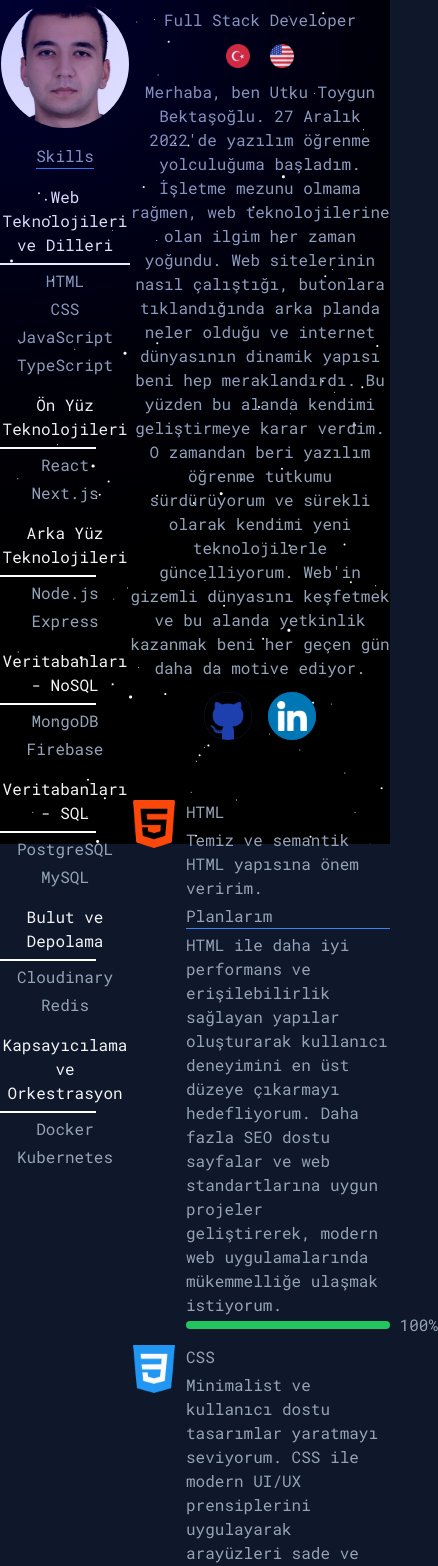
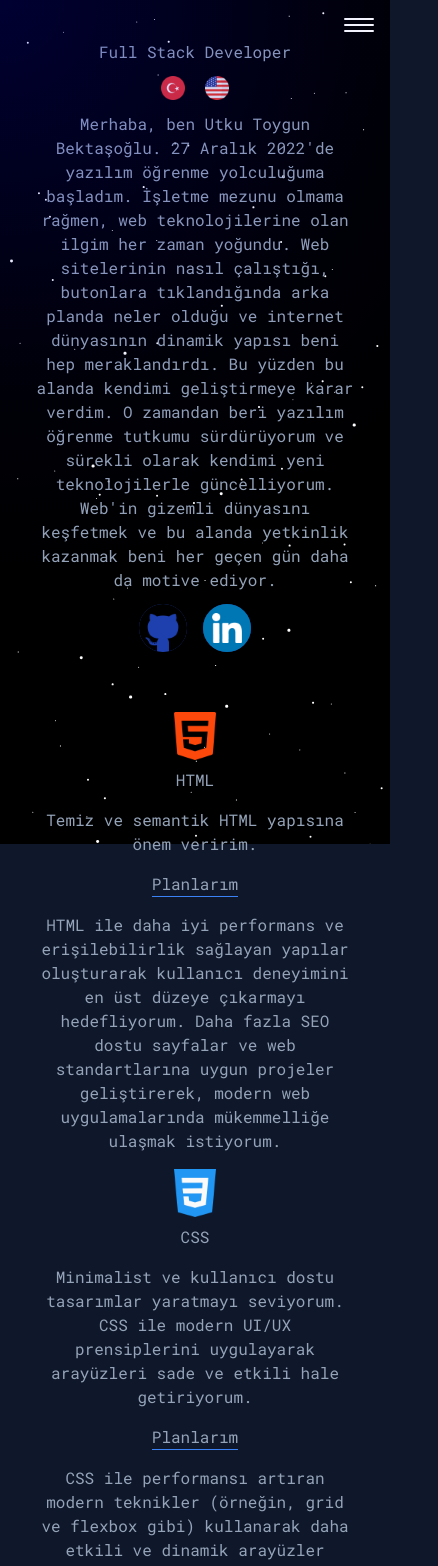
Before and after one commit to utkbkts/utkubektasoglu, a React (Vite) app: page / in a window 390 px wide. Shown: the top 1566 px of the page, 438 px wide, since content can reach past the window. Built offline with nearby package versions, Linux system fonts and the light colour scheme.

Commit message:
responsive update

```diff
--- a/src/App.jsx
+++ b/src/App.jsx
@@ -1,12 +1,26 @@
+import { useState } from "react";
 import Cursor from "./components/cursor/Cursor";
+import Header from "./components/header/Header";
 import StarryBackground from "./components/starBackground/StarryBackground ";
 import HomePage from "./pages/HomePage";
+import { useTranslation } from "react-i18next";
 
 const App = () => {
+  const [t, i18n] = useTranslation("global");
+  const [tabs, setTabs] = useState(1);
+  const handleChangeLanguage = (lang) => {
+    i18n.changeLanguage(lang);
+  };
   return (
     <div>
+      <Header t={t} tabs={tabs} setTabs={setTabs} />
       <StarryBackground />
-      <HomePage />
+      <HomePage
+        handleChangeLanguage={handleChangeLanguage}
+        t={t}
+        tabs={tabs}
+        setTabs={setTabs}
+      />
       <Cursor />
     </div>
   );
--- /dev/null
+++ b/src/components/MobileHeader.jsx
@@ -0,0 +1,33 @@
+import PropTypes from "prop-types";
+import { skillsData } from "../content/Data";
+import { motion } from "framer-motion";
+const MobileHeader = ({ t, setTabs, setActive }) => {
+  return (
+    <div className="fixed bg-black/80 w-full h-full">
+      <ul className="flex flex-col gap-8 items-center justify-center h-full ">
+        {skillsData.map((item, index) => (
+          <motion.li
+            initial={{ opacity: 0 }}
+            onClick={() => {
+              setTabs(item.id);
+              setActive(false);
+            }}
+            animate={{ opacity: 1 }}
+            key={item.id}
+            transition={{ duration: 1, delay: index * 0.5 + 0.5 }}
+            className="relative"
+          >
+            {t(`skills.${item.title}.header`)}
+            <span className="absolute -bottom-2 bg-white left-0 h-[2px] w-full"></span>
+          </motion.li>
+        ))}
+      </ul>
+    </div>
+  );
+};
+MobileHeader.propTypes = {
+  t: PropTypes.func.isRequired,
+  setTabs: PropTypes.func,
+  setActive: PropTypes.func,
+};
+export default MobileHeader;
--- a/src/components/front-end/FrontEndTecnologies.jsx
+++ b/src/components/front-end/FrontEndTecnologies.jsx
@@ -15,9 +15,9 @@ const FrontEndTecnologies = ({ t }) => {
           animate={{ opacity: 1, y: 0 }}
           transition={{ duration: 1, delay: index * 0.5 + 0.5 }}
           key={item.id}
-          className="border border-gray-200 bg-transparent h-[500px] rounded-md flex items-center justify-center"
+          className="border border-gray-200 bg-transparent md:h-[500px] h-full rounded-md flex items-center justify-center md:flex-row flex-col md:p-0 p-4"
         >
-          <div className="flex-1 flex justify-center">
+          <div className="md:flex-1  flex justify-center">
             <img
               src={item.img}
               className={`w-16 h-16 rounded-full ${
--- /dev/null
+++ b/src/components/header/Header.jsx
@@ -0,0 +1,36 @@
+import { useState } from "react";
+import MobileHeader from "../MobileHeader";
+import PropTypes from "prop-types";
+
+const Header = ({ t, setTabs, tabs }) => {
+  const [active, setActive] = useState(false);
+  return (
+    <>
+      <div className="fixed top-0 w-full container mx-auto right-0 p-4 z-50">
+        <div
+          className={`hamburger ${active ? "active" : ""}`}
+          onClick={() => setActive(!active)}
+        >
+          <span className="bar"></span>
+          <span className="bar"></span>
+          <span className="bar"></span>
+        </div>
+      </div>
+      {active && (
+        <MobileHeader
+          t={t}
+          tabs={tabs}
+          setTabs={setTabs}
+          setActive={setActive}
+        />
+      )}
+    </>
+  );
+};
+
+Header.propTypes = {
+  t: PropTypes.func.isRequired,
+  tabs: PropTypes.number,
+  setTabs: PropTypes.func,
+};
+export default Header;
--- a/src/components/webTecnologies/WebTecnologies.jsx
+++ b/src/components/webTecnologies/WebTecnologies.jsx
@@ -34,11 +34,14 @@ const WebTecnologies = ({ t }) => {
   };
 
   return (
-    <div className="h-full w-full pt-12 grid grid-cols-1 gap-4 mb-3">
+    <div className="h-full w-full pt-12 grid grid-cols-1 gap-4 mb-3  ">
       {skillsDetail.map((item, index) => (
-        <div key={item.id} className="flex gap-2">
+        <div
+          key={item.id}
+          className="flex gap-2 md:flex-row flex-col md:items-start items-center"
+        >
           <img src={item.img} alt="" className="w-12 h-12" />
-          <div className="flex flex-col gap-1 ">
+          <div className="flex flex-col gap-4 md:items-start items-center">
             <motion.h1
               initial={{ opacity: 0, y: 50 }}
               animate={{ opacity: 1, y: 0 }}
@@ -47,6 +50,7 @@ const WebTecnologies = ({ t }) => {
               {item.title}
             </motion.h1>
             <motion.p
+              className="md:text-left text-center"
               initial={{ opacity: 0, y: 50 }}
               animate={{ opacity: 1, y: 0 }}
               transition={{ duration: 1, delay: index * 0.5 + 1 }}
@@ -62,6 +66,7 @@ const WebTecnologies = ({ t }) => {
               {t("plans.header")}
             </motion.h1>
             <motion.p
+              className="md:text-left text-center"
               initial={{ opacity: 0, y: 50 }}
               animate={{ opacity: 1, y: 0 }}
               transition={{ duration: 1, delay: index * 0.5 + 2 }}
@@ -72,7 +77,7 @@ const WebTecnologies = ({ t }) => {
               initial={{ opacity: 0 }}
               animate={{ opacity: 1 }}
               transition={{ duration: 1, delay: index * 0.5 + 2.5 }}
-              className="relative w-full h-2 bg-gray-800 rounded-md"
+              className="relative w-full h-2 bg-gray-800 rounded-md lg:block hidden"
             >
               <span
                 className="absolute top-0 left-0 h-full bg-green-500 rounded-md"
--- a/src/content/Data.jsx
+++ b/src/content/Data.jsx
@@ -24,6 +24,7 @@ export const skillsData = [
   {
     id: 1,
     category: "Web Technologies & languages",
+    title: "technologies",
     skills: [
       { name: "HTML" },
       { name: "CSS" },
@@ -34,31 +35,41 @@ export const skillsData = [
   {
     id: 2,
     category: "Front-End Technologies",
+    title: "frontEnd",
     skills: [{ name: "React" }, { name: "Next.js" }],
   },
   {
     id: 3,
     category: "Backend Technologies",
+    title: "backend",
+
     skills: [{ name: "Node.js" }, { name: "Express" }],
   },
   {
     id: 4,
     category: "Databases - NoSQL",
+    title: "databasesNoSQL",
+
     skills: [{ name: "MongoDB" }, { name: "Firebase" }],
   },
   {
     id: 5,
     category: "Databases - SQL",
+    title: "databasesSQL",
+
     skills: [{ name: "PostgreSQL" }, { name: "MySQL" }],
   },
   {
     id: 6,
     category: "Cloud and Storage",
+    title: "cloudStorage",
+
     skills: [{ name: "Cloudinary" }, { name: "Redis" }],
   },
   {
     id: 7,
     category: "Containerization and Orchestration",
+    title: "containerization",
     skills: [{ name: "Docker" }, { name: "Kubernetes" }],
   },
 ];
--- a/src/index.css
+++ b/src/index.css
@@ -12,3 +12,39 @@ body {
   background-color: #0f172a;
   color: #94a3b8;
 }
+
+/* hamburger bar */
+
+.hamburger {
+  display: flex;
+  flex-direction: column;
+  justify-content: end;
+  align-items: end;
+  cursor: pointer;
+  width: 100%;
+}
+
+.bar {
+  width: 30px;
+  background-color: white;
+  height: 2px;
+  margin: 2px 0;
+  border-radius: 5px;
+  transition: 0.3s;
+}
+
+.hamburger:hover .bar {
+  background-color: #ccc;
+}
+
+.hamburger.active .bar:nth-child(1) {
+  transform: translateY(7px) rotate(45deg);
+}
+
+.hamburger.active .bar:nth-child(2) {
+  opacity: 0;
+}
+
+.hamburger.active .bar:nth-child(3) {
+  transform: translateY(-5px) rotate(-45deg);
+}
--- a/src/pages/HomePage.jsx
+++ b/src/pages/HomePage.jsx
@@ -1,28 +1,23 @@
-import { useState } from "react";
 import Sidebar from "../components/Sidebar";
 import WebTecnologies from "../components/webTecnologies/WebTecnologies";
 import FrontEndTecnologies from "../components/front-end/FrontEndTecnologies";
 import { AccountDetail, flags } from "../content/Data";
-import { useTranslation } from "react-i18next";
 import { motion } from "framer-motion";
 import BackendTechnologies from "../components/backend/BackendTechnologies";
 import NoSql from "../components/nosql/NoSql";
 import Sql from "../components/sqlPage/SqlPage";
 import Storage from "../components/storage/Storage";
 import Orchestration from "../components/orchestration/Orchestration";
-const HomePage = () => {
-  const [tabs, setTabs] = useState(1);
-  const [t, i18n] = useTranslation("global");
-  const handleChangeLanguage = (lang) => {
-    i18n.changeLanguage(lang);
-  };
+import PropTypes from "prop-types";
+const HomePage = ({ handleChangeLanguage, t, setTabs, tabs }) => {
   return (
     <div className="font-ro w-full h-screen">
       <div className="flex max-w-5xl mx-auto items-start justify-center">
-        <div className="flex-1 sticky top-0">
+        <div className="flex-1 sticky top-0 lg:block hidden">
           <Sidebar setTabs={setTabs} tabs={tabs} t={t} />
         </div>
-        <div className="flex-[2] flex flex-col items-center mt-2 gap-3">
+
+        <div className="lg:flex-[2] w-full flex flex-col items-center mt-2 gap-3 lg:p-0 p-8">
           <h1>Full Stack Developer</h1>
           <motion.div
             initial={{ opacity: 0, y: 50 }}
@@ -78,4 +73,10 @@ const HomePage = () => {
   );
 };
 
+HomePage.propTypes = {
+  handleChangeLanguage: PropTypes.func,
+  t: PropTypes.func.isRequired,
+  tabs: PropTypes.number,
+  setTabs: PropTypes.func,
+};
 export default HomePage;
--- a/src/translations/en/globa.json
+++ b/src/translations/en/globa.json
@@ -26,7 +26,7 @@
   },
   "skills": {
     "technologies": {
-      "header": "Web Technologies & Languages"
+      "header": "Web Technologies & languages"
     },
     "frontEnd": {
       "header": "Front-End Technologies"
```
Also changed, not shown: src/components/Sidebar.jsx (+6 -1 lines).
